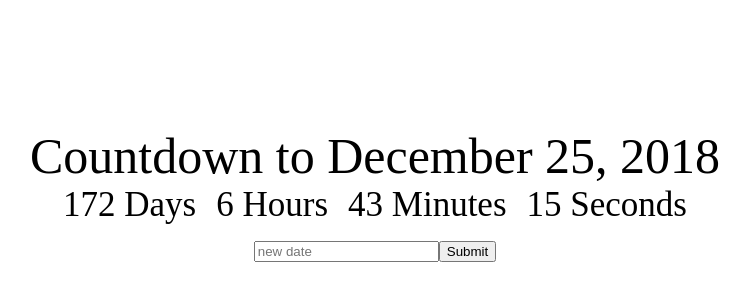
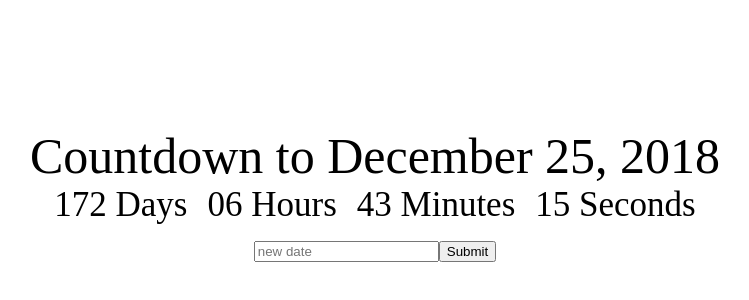
Before and after one commit to StevieIsmagic/udemy, a React (Create React App) app in the folder DavidKatz/react-redux/countdownchamp/: page / in a window 1280 px wide. Shown: the part 126-426 px from the top of the page, without its empty margins (265-1014 px from the left). Built offline with nearby package versions, Linux system fonts and the light colour scheme.

Commit message:
add leadingZero f(x)

```diff
--- a/DavidKatz/react-redux/countdownchamp/src/Clock.jsx
+++ b/DavidKatz/react-redux/countdownchamp/src/Clock.jsx
@@ -21,6 +21,10 @@ class Clock extends Component {
     setInterval(() => this.getTimeUntil(this.props.deadline), 1000)
   }
 
+  leadingZero(num) {
+    return num < 10 ? '0' + num : num;
+  }
+
   getTimeUntil(deadline) {
     const time = Date.parse(deadline) - Date.parse(new Date());
     const seconds = Math.floor((time/1000) % 60);
@@ -36,10 +40,10 @@ class Clock extends Component {
   render() {
     return (
       <div>
-        <div className="days">{this.state.days} Days</div>
-        <div className="hours">{this.state.hours} Hours</div>
-        <div className="minutes">{this.state.minutes} Minutes</div>
-        <div className="seconds">{this.state.seconds} Seconds</div>
+        <div className="days">{this.leadingZero(this.state.days)} Days</div>
+        <div className="hours">{this.leadingZero(this.state.hours)} Hours</div>
+        <div className="minutes">{this.leadingZero(this.state.minutes)} Minutes</div>
+        <div className="seconds">{this.leadingZero(this.state.seconds)} Seconds</div>
       </div>
     )
   }
```
